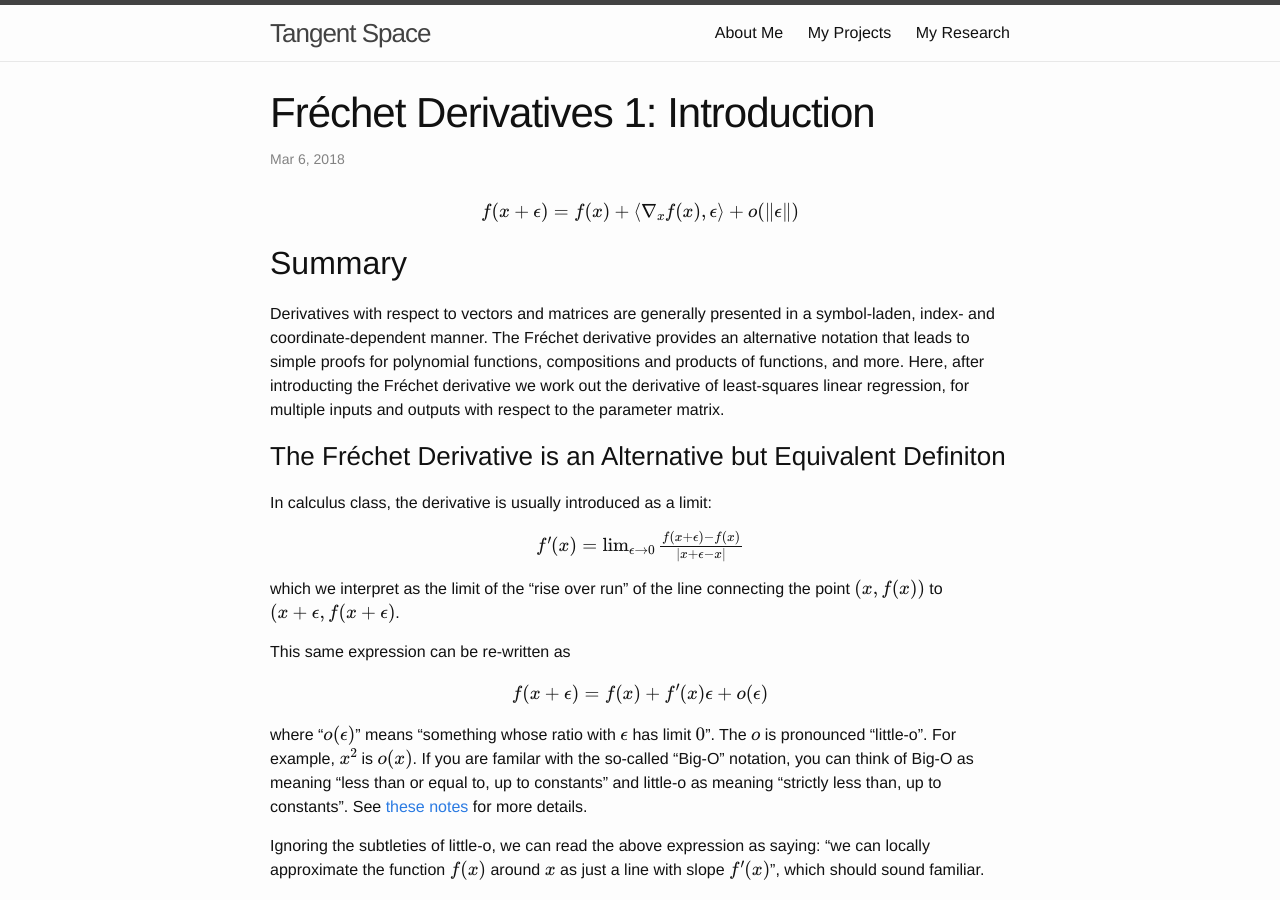
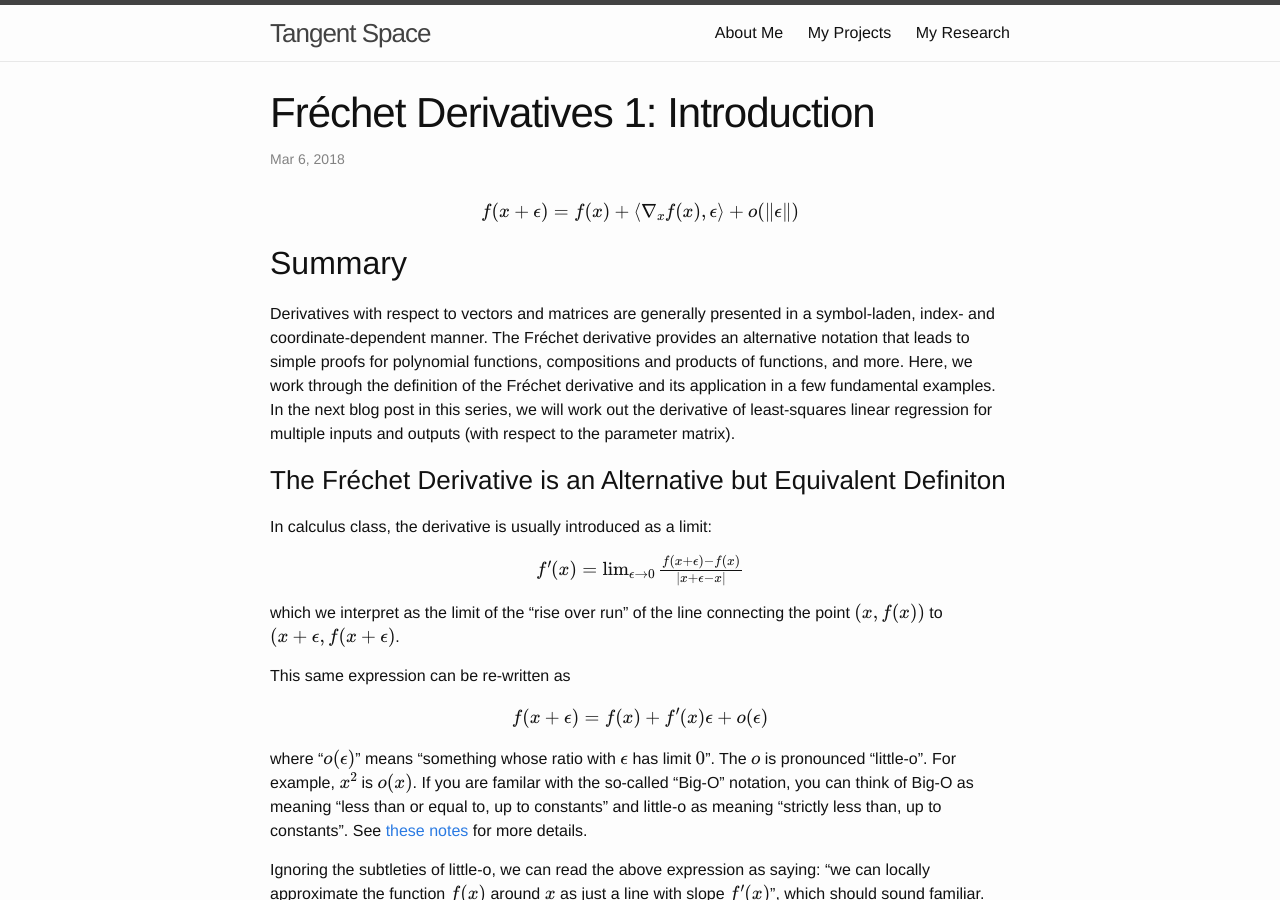
Before and after one commit to charlesfrye/charlesfrye.github.io, a Jekyll site: the page built from _posts/2018-03-06-frechet-derivative-introduction.markdown, in a window 1280 px wide and 900 px high. Built offline with Jekyll 4.4.1, drawn with Linux system fonts in a browser that asks for light colours; formulas are drawn with MathJax 3; some of the changed text lies outside the part shown.

Commit message:
fixes intro and latex typo

```diff
--- a/_posts/2018-03-06-frechet-derivative-introduction.markdown
+++ b/_posts/2018-03-06-frechet-derivative-introduction.markdown
@@ -22,9 +22,11 @@ The Fréchet derivative provides an alternative
 notation that leads to simple proofs
 for polynomial functions,
 compositions and products of functions, and more.
-Here, after introducting the Fréchet derivative
-we work out the derivative of least-squares linear regression,
-for multiple inputs and outputs with respect to the parameter matrix.
+Here, we work through the definition of the Fréchet derivative
+and its application in a few fundamental examples.
+In the next blog post in this series,
+we will work out the derivative of least-squares linear regression
+for multiple inputs and outputs (with respect to the parameter matrix).
 
 ###  The Fréchet Derivative is an Alternative but Equivalent Definiton
 
@@ -210,7 +212,7 @@ The answer again proceeds by writing out
 $$f(x+\epsilon)$$ and rearranging:
 
 $$\begin{align}
-f(x+\epsilon) &= (x+\epsilon)^\top Q (x+\epsilon)
+f(x+\epsilon) &= (x+\epsilon)^\top Q (x+\epsilon) \\
 &= x^\top Q x + \epsilon^\top Q x + x^\top Q \epsilon + \epsilon^\top Q \epsilon \\
 &= f(x) + x\top Q^\top \epsilon + x^\top Q \epsilon + o(\|\epsilon\|)
 \end{align}$$
```
